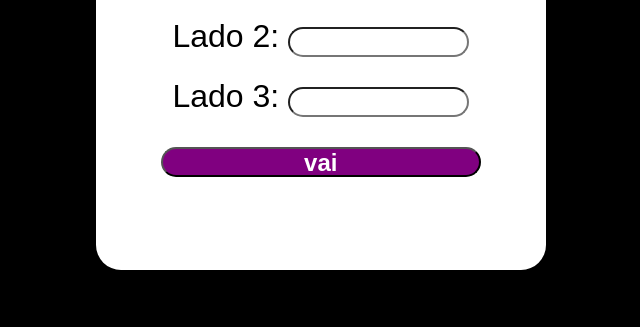
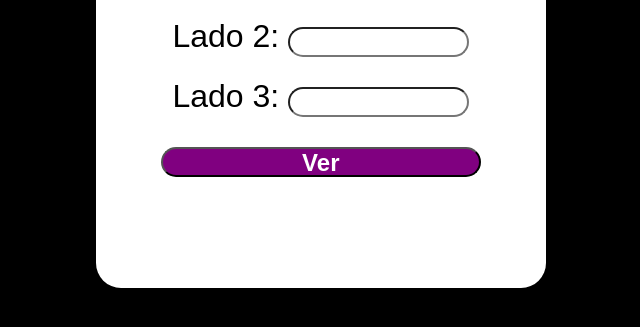
Before and after one commit to ARTGonzaXxx/ifScript-ex1a20, a plain HTML site: page ex13/index.html in a window 1280 px wide. Shown: the part 175-502 px from the top of the page, without its empty margins (300-940 px from the left). Drawn offline with Linux system fonts and the light colour scheme.

Commit message:
Update index.html

```diff
--- a/ex13/index.html
+++ b/ex13/index.html
@@ -13,11 +13,13 @@
             <label for="n1">Lado 1: </label><input type="number" id="n1"><br>
             <label for="n2">Lado 2: </label><input type="number" id="n2"><br>
             <label for="n3">Lado 3: </label><input type="number" id="n3"><br>
-            <input type="button" id="button" value="vai" onclick="vai()">
+            <input type="button" id="button" value="Ver" onclick="vai()">
+
 
         </form>
         <br>
         <p></p>
+        <img src="" alt="">
     </main>
     <script src="script.js"></script>
 </body>
```
